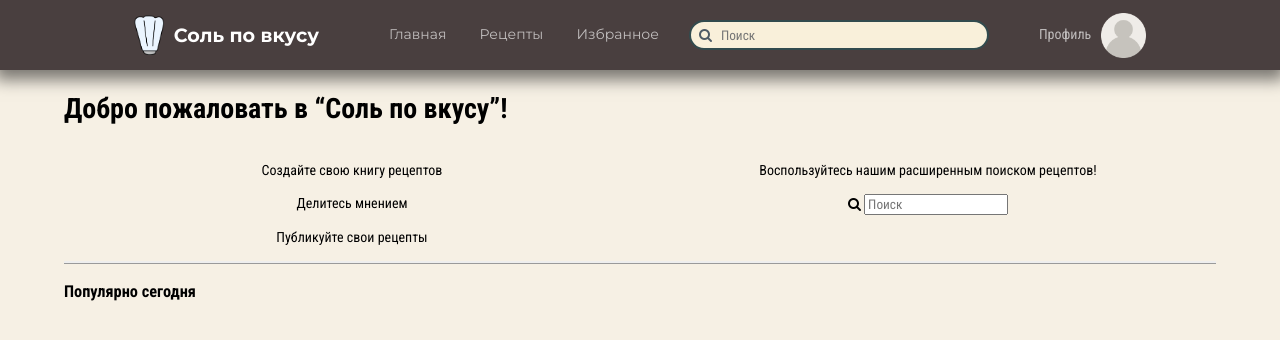
After one commit to mmpechenbku/SaltToTaste, a Django app: page / in a window 1280 px wide. The commit adds this page. Shown: the top 340 px of the page. Run offline with Django 4.2, Linux system fonts and the light colour scheme; some libraries are stand-ins or nearby versions; some web fonts are replaced.

Commit message:
Add Index

```diff
--- a/SaltToTasteProject/SaltToTasteProject/static/css/base.css
+++ b/SaltToTasteProject/SaltToTasteProject/static/css/base.css
@@ -25,7 +25,8 @@ body {
     display: flex;
     justify-content: center;
     align-items: center;
-    margin: 0;
+    margin-left: auto;
+    margin-right: auto;
 }
 .navbar-menu {
     list-style-type: none;
@@ -52,7 +53,7 @@ body {
     flex-flow: row nowrap;
 }
 .logo {
-    font-size: 26px;
+    font-size: max(1.5vw, 10px);
     text-decoration: none;
     color: #FFF;
     padding-left: 10px;
@@ -217,3 +218,27 @@ form label span.label-text {
    border-radius: 4px;
    padding: 10px;
    width: 300px;
+}
+.container {
+    display: block;
+    max-width: 90%;
+    height: auto;
+    margin-left: auto;
+    margin-right: auto;
+}
+.one-half {
+    display: flex;
+    margin-left: auto;
+    margin-right: auto;
+    border-bottom-style: ridge;
+}
+.cont-1 {
+    display: block;
+    width: 50%;
+    text-align: center;
+}
+.cont-search {
+    display: block;
+    width: 50%;
+    text-align: center;
+}
--- /dev/null
+++ b/SaltToTasteProject/SaltToTasteProject/templates/index.html
@@ -0,0 +1,27 @@
+{% extends 'base_layout.html' %}
+{% load static %}
+
+{% block title %}Главная страница{% endblock %}
+
+{% block content %}
+    <div class="container">
+        <h1>Добро пожаловать в “Соль по вкусу”!</h1>
+        <div class="one-half">
+            <div class="cont-1">
+                <p>Создайте свою книгу рецептов</p>
+                <p>Делитесь мнением</p>
+                <p>Публикуйте свои рецепты</p>
+            </div>
+            <div class="cont-search">
+                <p>Воспользуйтесь нашим расширенным поиском рецептов!</p>
+                <form class="search-box2">
+                        <span class="icon"><i class="fa fa-search"></i></span>
+                        <input type="search" id="search" placeholder="Поиск">
+                </form>
+            </div>
+        </div>
+        <div class="popular-recept">
+            <h3>Популярно сегодня</h3>
+        </div>
+    </div>
+{% endblock %}
--- a/SaltToTasteProject/SaltToTasteProject/urls.py
+++ b/SaltToTasteProject/SaltToTasteProject/urls.py
@@ -20,6 +20,7 @@ from django.conf import settings
 from django.conf.urls.static import static
 
 urlpatterns = [
+    path('', include('users.urls')),
     path('admin/', admin.site.urls),
     path('account/', include('users.urls'))
 ] + static(settings.STATIC_URL, document_root=settings.STATIC_ROOT)
--- a/SaltToTasteProject/users/urls.py
+++ b/SaltToTasteProject/users/urls.py
@@ -3,8 +3,10 @@ from django.urls import path, include
 from SaltToTasteProject import settings
 from users.views import SignUpView, LoginUser
 from django.contrib.auth.views import LogoutView
+from . import views
 
 urlpatterns = [
+    path('', views.index, name='home'),
     path('registration/', SignUpView.as_view(), name='registrations'),
     path('login/', LoginUser.as_view(), name='login'),
     path('logout/', LogoutView.as_view(), {'next_page': settings.LOGOUT_REDIRECT_URL}, name='logout')
--- a/SaltToTasteProject/users/views.py
+++ b/SaltToTasteProject/users/views.py
@@ -4,6 +4,12 @@ from django.urls import reverse_lazy
 from django.views.generic import CreateView
 from django.contrib.messages.views import SuccessMessageMixin, messages
 from users.forms import CustomUserCreationForm
+from django.shortcuts import render
+
+
+
+def index(request):
+    return render(request, 'index.html')
 
 
 class SignUpView(CreateView):
```
